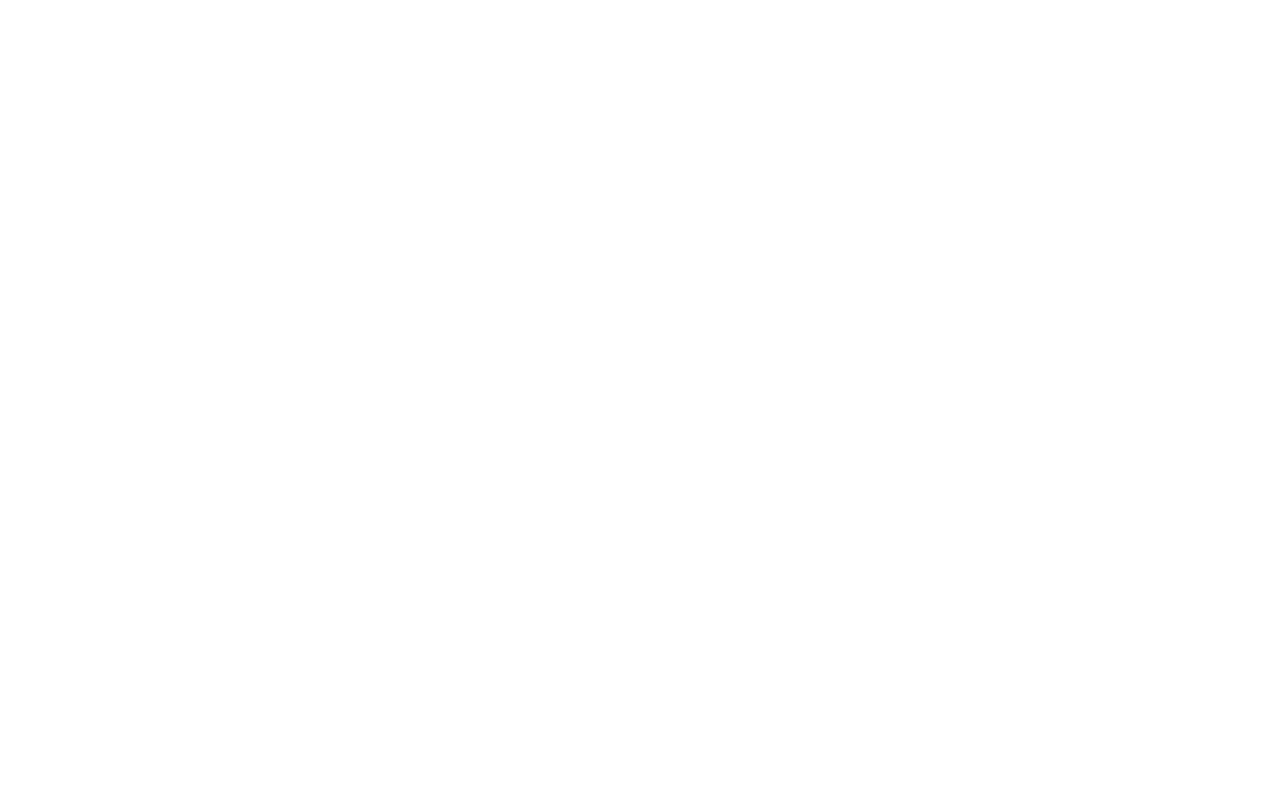
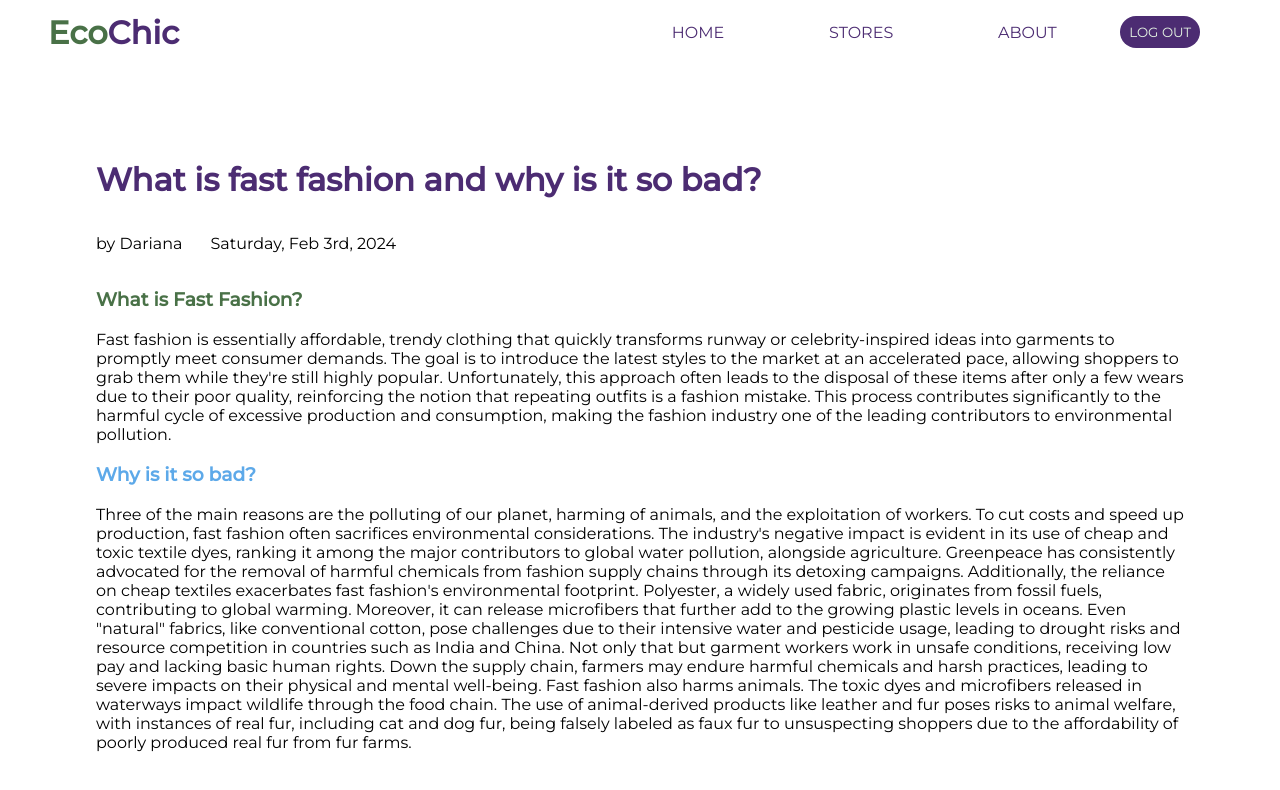
Before and after one commit to jeyenlam/EcoChic, a React (Create React App) app in the folder app/: page /articles/1 in a window 1280 px wide. Before the commit this address had no page. Shown: the top 790 px of the page. Built offline with nearby package versions, Linux system fonts and the light colour scheme.

Commit message:
final from yen

```diff
--- a/app/src/App.css
+++ b/app/src/App.css
@@ -228,7 +228,6 @@
   background-color: var(--blue);
 }
 
-
 /* ------ AUTHENTICATION PAGES ------*/
 .auth-page{
   width: 100%;
@@ -237,8 +236,6 @@
   align-items: center;
   height: 100vh;
 }
-
-
 
 /* ------ INTRO PAGE ------*/
 
@@ -290,7 +287,7 @@
 
 .fade-out {
   opacity: 0;
-  transition: opacity 4s ease-out;
+  transition: opacity 2s ease-out;
 }
 
 .welcome-box {
@@ -299,7 +296,6 @@
   flex-direction: column;
   width: 200px;
   height: 100px;
-  background-color: #c1e0bd;
   margin-bottom: 2rem;
   justify-content: space-around;
   align-items: center;
@@ -314,7 +310,7 @@
 
 .about-level1 {
   display: grid;
-  grid-template-columns: 1fr 2fr;
+  grid-template-columns: 1fr 1fr;
   align-items: center;
 }
 
@@ -330,13 +326,13 @@
   height: 400px;
   display: grid;
   grid-template-columns: 1fr 1fr 1fr;
+  grid-gap: 1rem;
   align-items: center;
   place-items: center;
   width: 100%;
 }
 
 .article-widget{
-  background-color: #4c2c72;
   width:300px;
   height:300px;
   display: flex;
@@ -351,6 +347,10 @@
   background-size: cover;
   border-radius: 2rem;
   margin-bottom: 1rem;
+}
+
+.article-info h3:hover{
+  cursor: pointer;
 }
 
 .about-level2,
@@ -374,8 +374,41 @@
 }
 
 .profile-card {
+  padding: 2rem;
   justify-content: center;
   text-align: center;
+}
+.profile-card h2{
+  margin-top: 1rem;
+}
+
+/* ------ ARTICLE PAGE ------*/
+.article{
+  width: 100%;
+  height: 100%;
+  /* display: flex;
+  flex-direction: column; */
+  /* background-color: #c1e0bd; */
+}
+
+.article .info{
+  width: 300px;
+  display: flex;
+  flex-wrap: nowrap;
+  justify-content: space-between;
+}
+
+.article h1, .article .info{
+  padding-bottom: 1rem;
+}
+
+.article ol{
+  padding: 1rem;
+}
+
+.article ol li{
+  margin-top: 1rem;
+
 }
 
 /* ------ STORES PAGE ------*/
@@ -431,43 +464,6 @@
 .home-level1 {
   width: 100%;
   background-size: contain;
-
-}
-
-/* SIGN UP FORM */
-
-.signUpForm{
-  background-color: #D5DCDC;
-  border-radius: 2rem;
-  display: flex;
-  flex-direction: column;
-  justify-content: space-around;
-  align-items: center;
-}
-
-.signUpForm form{
-  height: 30%;
-  /* background-color: rebeccapurple; */
-  padding: 0 1rem;
-}
-
-.label-div, .input-div{
-  display: grid;
-  grid-template-rows: 1fr 1fr;
-  align-items: center;
-  caret-color: transparent;
-  /* background-color: #B87F45; */
-}
-
-.signUpForm form div input{
-  width: 80%;
-  height: 3rem;
-  border-radius: 2rem;
-  padding: 1rem;
-  margin-left: 1rem;
-  border: none;
-  align-items: center;
-  outline: none;
 }
 
 /* MAP (sizing) */
@@ -505,7 +501,6 @@
 .map-store-more-info{
   align-items: center;
   justify-content: center;
-
 }
 
 
@@ -518,7 +513,6 @@
   align-items: center;
   border-radius: 2rem;
 }
-
 
 /* Individual Store Page */
 .store-page-img{
--- a/app/src/App.js
+++ b/app/src/App.js
@@ -8,6 +8,7 @@
 import Intro from './pages/Intro.js';
 import SignUpForm from './components/SignUpForm.js';
 import Store from './pages/Store';
+import Articles from './pages/Articles.js';
 
 function App() {
   return (
@@ -20,6 +21,9 @@
         <Route path='/stores' element={ <Stores/> } />
         <Route path='/stores/:id' element={ <Store/> } />
         <Route path='/about' element={ <About/> } />
+        <Route path='/articles/1' element={ <Articles id={1}/> } />
+        <Route path='/articles/2' element={ <Articles id={2}/> } />
+        <Route path='/articles/3' element={ <Articles id={3}/> } />
       </Routes>
     </BrowserRouter>
   );
--- a/app/src/components/SignUpForm.js
+++ b/app/src/components/SignUpForm.js
@@ -142,7 +142,6 @@
           <input type='text' id='address' name='address'placeholder='Address' />
         </div>
 
-
         <div className='sub-form'>
 
           <label className='purple' htmlFor='style'>What type of style do you gravitate towards?</label>
--- /dev/null
+++ b/app/src/pages/Articles.js
@@ -0,0 +1,173 @@
+import React from "react";
+import Navbar from "../components/Navbar";
+
+const Articles = ({ id }) => {
+  let articleComponent;
+
+  switch (id) {
+    case 1:
+      articleComponent = <Article1 />;
+      break;
+    case 2:
+      articleComponent = <Article2 />;
+      break;
+    case 3:
+      articleComponent = <Article3 />;
+      break;
+    default:
+      // Handle the case when id is not 1, 2, or 3
+      articleComponent = <div>Article not found</div>;
+  }
+
+  return (
+    <div>
+      <Navbar />
+      <div className="page-content">{articleComponent}</div>
+    </div>
+  );
+};
+
+const Article1 = () => {
+  return (
+    <div className="article">
+      <h1 className="purple">What is fast fashion and why is it so bad?</h1>
+      <br/>
+      <div className="info">
+        <span>by Dariana</span>
+        <span>Saturday, Feb 3rd, 2024</span>
+      </div>
+      <br/>
+      <div>
+        <h3 className="green">What is Fast Fashion? </h3>
+        <br/>
+        <p>
+          Fast fashion is essentially affordable, trendy clothing that quickly
+          transforms runway or celebrity-inspired ideas into garments to
+          promptly meet consumer demands. The goal is to introduce the latest
+          styles to the market at an accelerated pace, allowing shoppers to grab
+          them while they're still highly popular. Unfortunately, this approach
+          often leads to the disposal of these items after only a few wears due
+          to their poor quality, reinforcing the notion that repeating outfits
+          is a fashion mistake. This process contributes significantly to the
+          harmful cycle of excessive production and consumption, making the
+          fashion industry one of the leading contributors to environmental
+          pollution.
+        </p>
+      </div>
+      <br/>
+      <div>
+        <h3 className="blue">Why is it so bad?</h3>
+        <br/>
+        <p>
+          Three of the main reasons are the polluting of our planet, harming of
+          animals, and the exploitation of workers. To cut costs and speed up
+          production, fast fashion often sacrifices environmental
+          considerations. The industry's negative impact is evident in its use
+          of cheap and toxic textile dyes, ranking it among the major
+          contributors to global water pollution, alongside agriculture.
+          Greenpeace has consistently advocated for the removal of harmful
+          chemicals from fashion supply chains through its detoxing campaigns.
+          Additionally, the reliance on cheap textiles exacerbates fast
+          fashion's environmental footprint. Polyester, a widely used fabric,
+          originates from fossil fuels, contributing to global warming.
+          Moreover, it can release microfibers that further add to the growing
+          plastic levels in oceans. Even "natural" fabrics, like conventional
+          cotton, pose challenges due to their intensive water and pesticide
+          usage, leading to drought risks and resource competition in countries
+          such as India and China. Not only that but garment workers work in
+          unsafe conditions, receiving low pay and lacking basic human rights.
+          Down the supply chain, farmers may endure harmful chemicals and harsh
+          practices, leading to severe impacts on their physical and mental
+          well-being. Fast fashion also harms animals. The toxic dyes and
+          microfibers released in waterways impact wildlife through the food
+          chain. The use of animal-derived products like leather and fur poses
+          risks to animal welfare, with instances of real fur, including cat and
+          dog fur, being falsely labeled as faux fur to unsuspecting shoppers
+          due to the affordability of poorly produced real fur from fur farms.
+        </p>
+      </div>
+    </div>
+  );
+};
+
+const Article2 = () => {
+  return (
+    <div className="article">
+      <h1 className="purple">Why is supporting sustainable clothing brands valuable?</h1>
+      <br/>
+      <div className="info">
+        <span>by Dariana</span>
+        <span>Saturday, Feb 3rd, 2024</span>
+      </div>
+      <br/>
+
+      <div>
+        <p>
+          Supporting ethical and sustainable brands is super crucial! By doing
+          so, you contribute to reducing pollution, conserving resources, and
+          promoting fair labor practices. Additionally, ethical and sustainable
+          fashion brands often prioritize the well-being of workers and
+          artisans, ensuring fair wages and safe working conditions. It also
+          shows that you are taking social responsibility over your actions and
+          allows you to ensure your clothes are of good quality and will last
+          you a long time.
+        </p>
+        <br/>
+        <br/>
+        <p>
+          How can you make sure you are supporting ethical brands?
+        </p>
+        <ol>
+          <li>Educate yourself</li>
+          <li>Use EcoChic to find sustainable brands in your area</li>
+          <li>Choose Quality over quantity</li>
+          <li>Buy second hand by going through thrift stores</li>
+          <li>Rent your clothes by using services such as Rent the Runway</li>
+          <li>Read labels and certifications</li>
+          <li>Reduce, reuse, recycle</li>
+          <li>Spread the word by educating your friends and family</li>
+        </ol>
+      </div>
+    </div>
+  );
+};
+
+const Article3 = () => {
+  return (
+    <div className="article">
+      <h1 className="purple">How to spot a Fast Fashion Brand</h1>
+      <div className="info">
+        <span>by Dariana</span>
+        <span>Saturday, Feb 3rd, 2024</span>
+      </div>
+      <br/>
+      <div>
+        <p>There are many ways to spot a Fast Fashion brands but below you will be able to find a few of the most common reasons</p>
+        <ol>
+          <li>When visiting the store, you will be able to find all the latest trends you see on social media</li>
+          <li>The store does offshore manufacturing. Manufacturing across sea indicates cheaper labour often with the use of workers on low wages and in unsafe working conditions.</li>
+          <li>Low stock on a specific item. Often when the items go viral they tend to sold out really quickly. If you notice this item doesn’t come back in stock, the store is most likely a fast fashion brand.</li>
+          <li>Low prices. Affordable prices can often be seen as  a red flag.</li>
+          <li>Constant sales and discounts can also be a big indicator!</li>
+        </ol>
+        <br/>
+        <p>Some of the most common fast fashion brands are </p>
+        <ol>
+          <li>Zara</li>
+          <li>H&M</li>
+          <li>Shein</li>
+          <li>GAP</li>
+          <li>UNIQLO</li>
+          <li>Forever 21</li>
+          <li>Primark</li>
+          <li>Fashion Nova</li>
+          <li>ASOS</li>
+        </ol>
+        <br/>
+        <p>So for your next shopping spree, be aware of these brands!</p>
+      </div>
+    </div>
+  );
+};
+
+export default Articles;
--- a/app/src/pages/Home.js
+++ b/app/src/pages/Home.js
@@ -29,19 +29,19 @@
           <h2>STORES OF THE MONTH</h2>
           <div className='home-level2'>
             <StoreWidget
-              storeLogo={storeLogo}
-              storeName={storeName}
-              storeDescription={storeDescription}
+              storeLogo='https://media.cntraveler.com/photos/619682ab57ff29e3eed86cf0/16:9/w_2560,c_limit/Boho%20Hunter%20Wynwood_Photo%20Jul%2028,%205%2037%2043%20PM.jpg'
+              storeName='Boho Bliss Boutique'
+              storeDescription='Embrace urban sophistication with Urban Elegance Collective, where contemporary styles meet sustainable choices.'
             />
             <StoreWidget
-              storeLogo={storeLogo}
-              storeName={storeName}
-              storeDescription={storeDescription}
+              storeLogo='https://s3-eu-west-1.amazonaws.com/ellerman-production/ellerman-blog/wp-content/uploads/2013/04/5.jpg'
+              storeName='Urban Elegance Collective'
+              storeDescription='Boho Bliss Boutique offers a curated collection of bohemian-inspired fashion, blending free-spirited styles with sustainable practices.'
             />
             <StoreWidget
-              storeLogo={storeLogo}
-              storeName={storeName}
-              storeDescription={storeDescription}
+              storeLogo='https://s3-eu-west-1.amazonaws.com/ellerman-production/ellerman-blog/wp-content/uploads/2013/04/5.jpg'
+              storeName='Sunshine Vintage Emporium'
+              storeDescription='Sunshine Vintage Emporium brings the charm of the past to present fashion, offering a carefully curated selection of timeless pieces.'
             />
           </div>
         </div>
```
Also changed, not shown: app/data/db.json (+35 -13 lines), app/src/pages/About.js (+24 -12 lines).
